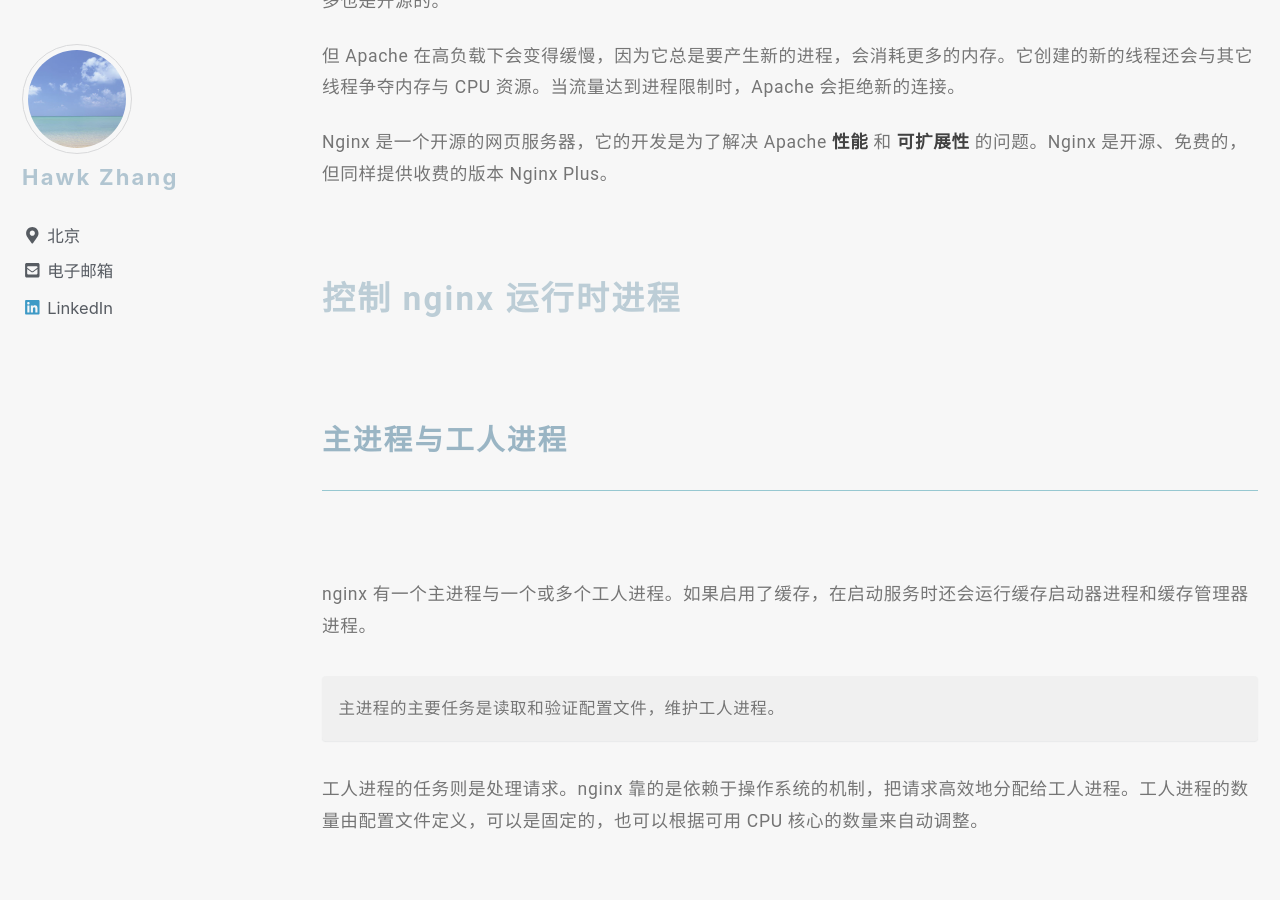
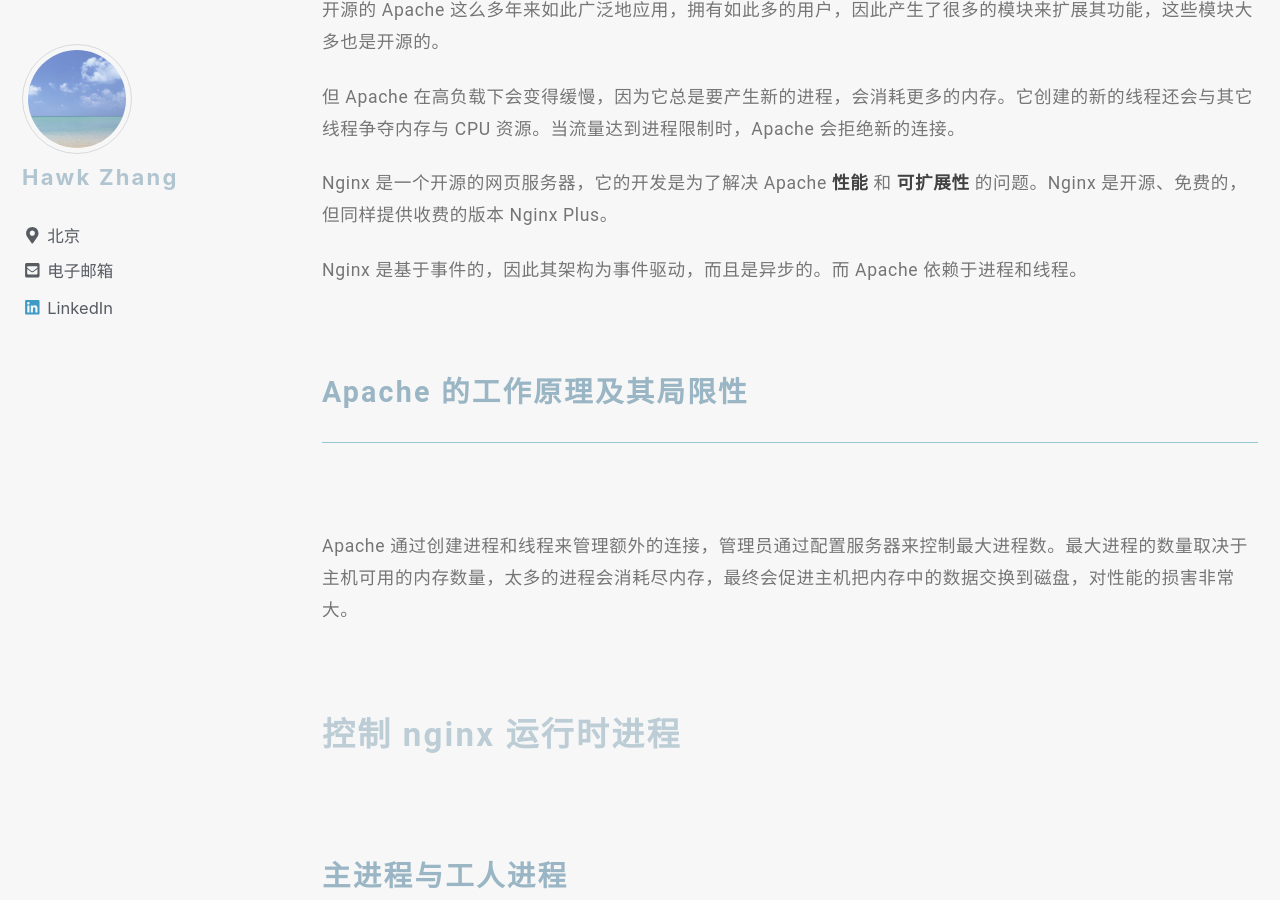
Before and after one commit to narru888/linotes_note, a Jekyll site: the page built from _posts/server/nginx/2016-01-03-nginx.basic.md, in a window 1280 px wide and 900 px high, scrolled down 1069 px. Built offline with Jekyll 4.4.1, drawn with Linux system fonts in a browser that asks for light colours; nearby versions of some CDN libraries; a script that is not in the unit is left out.

Commit message:
update on 2018-09-23 11:50:01 CST

```diff
--- a/_posts/server/nginx/2016-01-03-nginx.basic.md
+++ b/_posts/server/nginx/2016-01-03-nginx.basic.md
@@ -27,7 +27,14 @@
 
 Nginx 是一个开源的网页服务器，它的开发是为了解决 Apache **性能** 和 **可扩展性** 的问题。Nginx 是开源、免费的，但同样提供收费的版本 Nginx Plus。
 
+Nginx 是基于事件的，因此其架构为事件驱动，而且是异步的。而 Apache 依赖于进程和线程。
 
+
+
+
+### Apache 的工作原理及其局限性
+
+Apache 通过创建进程和线程来管理额外的连接，管理员通过配置服务器来控制最大进程数。最大进程的数量取决于主机可用的内存数量，太多的进程会消耗尽内存，最终会促进主机把内存中的数据交换到磁盘，对性能的损害非常大。
 
 
 
```
